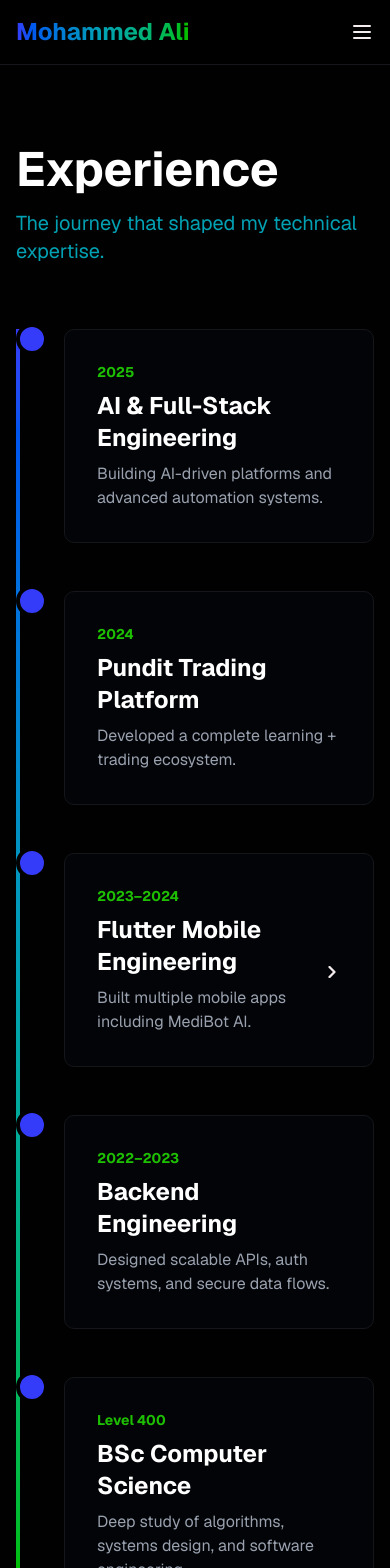
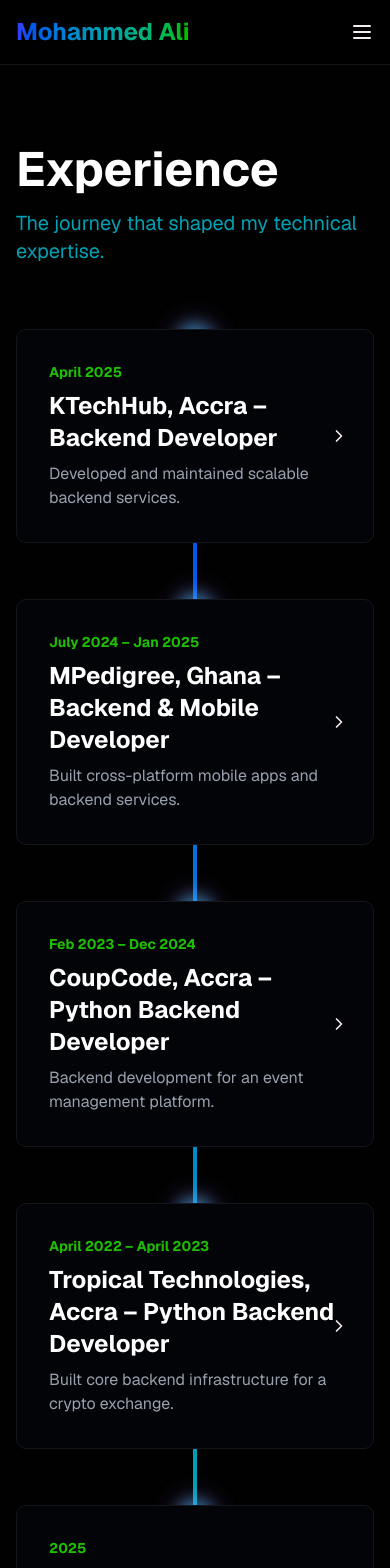
Before and after one commit to Pundit4Real/mohammed-ali-portfolio, a Next.js app: page /experience in a window 390 px wide. Shown: the top 1568 px of the page. Built offline with nearby package versions, Linux system fonts and the light colour scheme.

Commit message:
ref; done

```diff
--- a/app/experience/page.tsx
+++ b/app/experience/page.tsx
@@ -6,48 +6,80 @@ import { useState } from "react"
 import { ChevronRight } from "lucide-react"
 
 export default function Experience() {
-  const [expandedIndex, setExpandedIndex] = useState<number | null>(null)
+  const [hoveredIndex, setHoveredIndex] = useState<number | null>(null)
 
   const timeline = [
+    {
+      year: "April 2025",
+      title: "KTechHub, Accra – Backend Developer",
+      description: "Developed and maintained scalable backend services.",
+      details:
+        "• Developed and maintained backend services using Python, Django, and FastAPI, ensuring scalability, security, and high performance.\n• Designed and implemented RESTful APIs to enable seamless integration with frontend applications and third-party services.",
+      skills: ["Python", "Django", "FastAPI", "REST APIs", "PostgreSQL", "AWS"],
+    },
+    {
+      year: "July 2024 – Jan 2025",
+      title: "MPedigree, Ghana – Backend & Mobile Developer",
+      description: "Built cross-platform mobile apps and backend services.",
+      details:
+        "• Led the development of mobile applications using Flutter, achieving 100% cross-platform compatibility and delivering high-quality, intuitive user interfaces.\n• Contributed to backend development for the Signets platform, leveraging Python for robust server-side logic and implementing RESTful APIs.",
+      skills: ["Flutter", "Dart", "Python", "REST APIs", "SQLite", "Firebase"],
+    },
+    {
+      year: "Feb 2023 – Dec 2024",
+      title: "CoupCode, Accra – Python Backend Developer",
+      description: "Backend development for an event management platform.",
+      details:
+        "• Contributed to backend development for an event management platform, leveraging Python for robust server-side logic and implementing RESTful APIs.\n• Collaborated closely with frontend peers to ensure seamless integration, enhancing user experience and data flow.",
+      skills: ["Python", "FastAPI", "REST APIs", "PostgreSQL", "Redis", "Docker"],
+    },
+    {
+      year: "April 2022 – April 2023",
+      title: "Tropical Technologies, Accra – Python Backend Developer",
+      description: "Built core backend infrastructure for a crypto exchange.",
+      details:
+        "• Developed core backend infrastructure for a user-centric crypto exchange using Python, ensuring real-time data processing and optimal performance.\n• Collaborated with DevOps and frontend teams to deploy and maintain the platform, contributing to a user-friendly trading environment.",
+      skills: ["Python", "FastAPI", "WebSockets", "PostgreSQL", "Docker", "AWS"],
+    },
     {
       year: "2025",
       title: "AI & Full-Stack Engineering",
       description: "Building AI-driven platforms and advanced automation systems.",
       details:
         "Leading development of enterprise AI solutions with focus on machine learning pipelines, natural language processing, and intelligent automation. Architecting microservices infrastructure and implementing real-time data processing systems.",
-      skills: ["Python", "TensorFlow", "Node.js", "PostgreSQL", "AWS"],
+      skills: ["Python", "TensorFlow", "Node.js", "PostgreSQL", "AWS", "NLP", "ML Models"],
     },
     {
       year: "2024",
       title: "Pundit Trading Platform",
       description: "Developed a complete learning + trading ecosystem.",
       details:
-        "Full-stack development of fintech platform including real-time market data integration, portfolio management systems, and educational content delivery. Implemented secure payment processing and compliance frameworks.",
-      skills: ["React", "Node.js", "Docker", "Stripe API", "WebSockets"],
+        "Full-stack development of a fintech platform including real-time market data integration, portfolio management systems, and educational content delivery. Implemented secure payment processing, dashboards, and compliance frameworks.",
+      skills: ["React", "Node.js", "Docker", "Stripe API", "WebSockets", "Chart.js", "AWS"],
     },
     {
       year: "2023–2024",
       title: "Flutter Mobile Engineering",
       description: "Built multiple mobile apps including MediBot AI.",
       details:
-        "Developed cross-platform mobile applications with focus on healthcare technology. Created MediBot AI for medical consultations using NLP. Implemented offline-first architecture and real-time synchronization.",
-      skills: ["Flutter", "Dart", "Firebase", "REST APIs", "SQLite"],
+        "Developed cross-platform mobile applications with focus on healthcare technology. Created MediBot AI for medical consultations using NLP. Implemented offline-first architecture, real-time synchronization, and seamless UX.",
+      skills: ["Flutter", "Dart", "Firebase", "REST APIs", "SQLite", "React Native"],
     },
     {
       year: "2022–2023",
       title: "Backend Engineering",
-      description: "Designed scalable APIs, auth systems, and secure data flows.",
+      description: "Designed scalable APIs, authentication, and secure data flows.",
       details:
-        "Architected scalable backend systems handling millions of requests daily. Implemented OAuth 2.0, JWT authentication, and role-based access control. Optimized database queries and designed caching strategies for high-performance applications.",
-      skills: ["Express.js", "MongoDB", "Redis", "GraphQL", "JWT"],
+        "Architected backend systems handling millions of requests daily. Implemented OAuth2, JWT authentication, role-based access control, optimized queries, and caching strategies for high-performance applications.",
+      skills: ["Express.js", "MongoDB", "Redis", "GraphQL", "JWT", "FastAPI"],
     },
     {
       year: "Level 400",
       title: "BSc Computer Science",
       description: "Deep study of algorithms, systems design, and software engineering.",
       details:
-        "Comprehensive computer science curriculum covering data structures, algorithms, operating systems, database design, software engineering principles, and network architecture. Developed strong foundation in computational thinking and problem-solving.",
-      skills: ["Algorithms", "Data Structures", "System Design", "OOP", "Databases"],
+        "Comprehensive curriculum covering data structures, algorithms, operating systems, database design, software engineering principles, and network architecture. Built strong foundation in computational thinking and problem-solving.",
+      skills: ["Algorithms", "Data Structures", "OOP", "System Design", "Databases", "Python", "Flutter", "React"],
     },
   ]
 
@@ -56,36 +88,53 @@ export default function Experience() {
       <Navbar />
 
       <section className="flex-1 py-20 px-4">
-        <div className="max-w-4xl mx-auto">
+        <div className="max-w-4xl mx-auto relative">
           <h1 className="text-5xl md:text-6xl font-bold text-white mb-4">Experience</h1>
           <p className="text-xl text-secondary mb-16">The journey that shaped my technical expertise.</p>
 
-          <div className="relative">
-            {/* Timeline line */}
-            <div className="absolute left-0 md:left-1/2 w-1 h-full bg-gradient-to-b from-primary via-secondary to-accent transform md:-translate-x-1/2" />
+          {/* Timeline Container */}
+          <div className="relative max-w-4xl mx-auto pb-12">
+            {/* Timeline Line (contained, no overflow) */}
+            <div className="absolute left-1/2 transform -translate-x-1/2 w-1 h-[calc(100%-3rem)] bg-gradient-to-b from-primary via-secondary to-accent rounded-full pointer-events-none" />
 
-            <div className="space-y-12 relative">
+            <div className="space-y-14 relative">
               {timeline.map((item, index) => (
-                <div key={index} className={`md:flex ${index % 2 === 0 ? "md:flex-row" : "md:flex-row-reverse"}`}>
-                  <div className="md:w-1/2 md:px-8">
-                    <div className="absolute left-0 md:left-1/2 w-8 h-8 rounded-full border-4 border-background bg-primary transform md:-translate-x-1/2 -translate-y-1.5" />
                 <div
-                      onClick={() => setExpandedIndex(expandedIndex === index ? null : index)}
-                      className="ml-12 md:ml-0 bg-card border border-border rounded-lg p-8 cursor-pointer transition-all duration-300 hover:border-primary hover:shadow-lg hover:shadow-primary/20 group"
+                  key={index}
+                  className={`relative md:flex ${index % 2 === 0 ? "md:flex-row" : "md:flex-row-reverse"}`}
                 >
-                      <div className="text-accent font-bold text-sm mb-2 group-hover:text-secondary transition-colors">
-                        {item.year}
-                      </div>
-                      <h3 className="text-2xl font-bold text-white mb-2 group-hover:text-primary transition-colors">
+                {/* Circular marker with dynamic gradient glow */}
+                <span
+                  className="absolute left-1/2 w-7 h-7 rounded-full border-4 border-background transform -translate-x-1/2 z-10 bg-gradient-to-b from-primary via-secondary to-accent shadow-[0_0_20px_6px_rgba(56,189,248,0.4)] animate-[glowPulse_3s_ease-in-out_infinite]"
+                ></span>
+
+                  {/* Experience card */}
+                  <div
+                    className={`relative md:w-1/2 md:px-8 ${
+                      index % 2 === 0 ? "md:text-right md:pr-12" : "md:text-left md:pl-12"
+                    }`}
+                  >
+                    <div
+                      className="relative z-10 bg-card border border-border rounded-lg p-8 cursor-pointer transition-all duration-300 hover:border-primary hover:shadow-lg hover:shadow-primary/20"
+                      onMouseEnter={() => setHoveredIndex(index)}
+                      onMouseLeave={() => setHoveredIndex(null)}
+                    >
+                      <div className="text-accent font-bold text-sm mb-2">{item.year}</div>
+                      <h3 className="text-2xl font-bold text-white mb-2 hover:text-primary transition-colors duration-300">
                         {item.title}
                       </h3>
                       <p className="text-gray-400">{item.description}</p>
 
-                      {/* Expanded Content */}
-                      {expandedIndex === index && (
-                        <div className="mt-6 pt-6 border-t border-border space-y-4 animate-in fade-in duration-300">
-                          <p className="text-gray-300">{item.details}</p>
-                          <div className="flex flex-wrap gap-2">
+                      {/* Hover details (only when hovering directly on card) */}
+                      <div
+                        className={`transition-all duration-500 ease-in-out overflow-hidden ${
+                          hoveredIndex === index
+                            ? "max-h-[500px] opacity-100 mt-6 pt-6 border-t border-border"
+                            : "max-h-0 opacity-0"
+                        }`}
+                      >
+                        <p className="text-gray-300 whitespace-pre-line">{item.details}</p>
+                        <div className="flex flex-wrap gap-2 mt-4">
                           {item.skills.map((skill, i) => (
                             <span
                               key={i}
@@ -96,13 +145,14 @@ export default function Experience() {
                           ))}
                         </div>
                       </div>
-                      )}
 
-                      {/* Chevron Icon */}
-                      <div className="absolute right-8 top-1/2 transform -translate-y-1/2 md:hidden">
+                      {/* Chevron (mobile) */}
+                      <div className="absolute right-6 top-1/2 transform -translate-y-1/2 md:hidden">
                         <ChevronRight
                           size={20}
-                          className={`transition-transform duration-300 ${expandedIndex === index ? "rotate-90" : ""}`}
+                          className={`transition-transform duration-300 ${
+                            hoveredIndex === index ? "rotate-90" : ""
+                          }`}
                         />
                       </div>
                     </div>
@@ -112,11 +162,11 @@ export default function Experience() {
             </div>
           </div>
 
-          {/* Info Box */}
+          {/* Closing section */}
           <div className="mt-20 p-8 bg-gradient-to-r from-primary/10 via-secondary/10 to-accent/10 border border-border rounded-lg">
-            <h3 className="text-xl font-semibold text-white mb-2">Click on any card to see more details</h3>
+            <h3 className="text-xl font-semibold text-white mb-2">Hover or tap any card to see full details</h3>
             <p className="text-gray-400">
-              Explore the full scope of projects and technical skills involved in each experience.
+              Explore the full scope of projects, roles, and technical skills involved in each experience.
             </p>
           </div>
         </div>
--- a/app/services/page.tsx
+++ b/app/services/page.tsx
@@ -1,38 +1,51 @@
 import { Navbar } from "@/components/navbar"
 import { Footer } from "@/components/footer"
 import { Cpu, Code, Smartphone, Shield, Cloud, Cog } from "lucide-react"
+import Link from "next/link"
 
 export default function Services() {
   const services = [
     {
+      id: "ai-model-development",
       icon: Cpu,
       title: "AI Model Development",
-      description: "Custom AI systems, NLP, chatbots, automation pipelines.",
+      description: "Custom AI systems, NLP, chatbots, and automation pipelines tailored to your business needs.",
+      detail: "We build, train, and deploy AI solutions including natural language processing, intelligent chatbots, and workflow automation to optimize operations and enhance user experiences.",
     },
     {
+      id: "web-development",
       icon: Code,
       title: "Web Development",
-      description: "Django & FastAPI apps, dashboards, APIs, analytics platforms.",
+      description: "Django & FastAPI apps, dashboards, APIs, and analytics platforms.",
+      detail: "Full-stack web development services creating scalable backend systems, interactive dashboards, and powerful APIs with modern frameworks like Django, FastAPI, and React.",
     },
     {
+      id: "mobile-apps",
       icon: Smartphone,
       title: "Mobile Apps",
       description: "High-quality Flutter apps with clean UI/UX.",
+      detail: "Cross-platform mobile applications built with Flutter, focusing on smooth performance, intuitive design, and seamless user experience for iOS and Android.",
     },
     {
+      id: "blockchain-development",
       icon: Shield,
       title: "Blockchain Development",
       description: "Smart contracts, DID systems, decentralized applications.",
+      detail: "Secure and decentralized solutions using blockchain technology, including smart contracts, decentralized identity (DID) systems, and Web3 integrations.",
     },
     {
+      id: "cloud-deployment",
       icon: Cloud,
       title: "Cloud Deployment",
-      description: "Docker, CI/CD, AWS hosting, scalable backends.",
+      description: "Docker, CI/CD, AWS hosting, and scalable backends.",
+      detail: "End-to-end cloud solutions with containerization, CI/CD pipelines, AWS deployment, and scalable backend architectures to ensure reliability and performance.",
     },
     {
+      id: "automation-tools",
       icon: Cog,
       title: "Automation Tools",
-      description: "Bots, scrapers, workflow automation, integrations.",
+      description: "Bots, scrapers, workflow automation, and integrations.",
+      detail: "Custom automation scripts, scrapers, and integration tools designed to streamline repetitive tasks and boost productivity across platforms.",
     },
   ]
 
@@ -40,23 +53,26 @@ export default function Services() {
     <main className="min-h-screen flex flex-col">
       <Navbar />
 
-      <section className="flex-1 py-20 px-4">
+      <section className="flex-1 py-20 px-4 bg-gradient-to-b from-background to-background/90">
         <div className="max-w-7xl mx-auto">
           <h1 className="text-5xl md:text-6xl font-bold text-white mb-4">Services</h1>
-          <p className="text-xl text-secondary mb-16">I help businesses deploy high-performance digital solutions.</p>
+          <p className="text-xl text-secondary mb-16">
+            I help businesses deploy high-performance digital solutions with AI, web, mobile, and automation technologies.
+          </p>
 
           <div className="grid md:grid-cols-2 lg:grid-cols-3 gap-8">
-            {services.map((service, index) => {
+            {services.map((service) => {
               const Icon = service.icon
               return (
-                <div
-                  key={index}
-                  className="bg-card border border-border rounded-lg p-8 hover:border-primary/50 transition-all hover:shadow-lg hover:shadow-primary/20"
+                <Link
+                  key={service.id}
+                  href={`/services/${service.id}`} // optional: detail page for each service
+                  className="group bg-card border border-border rounded-lg p-8 hover:border-primary/50 transition-all hover:shadow-lg hover:shadow-primary/20 cursor-pointer"
                 >
-                  <Icon className="w-12 h-12 text-primary mb-4" />
-                  <h3 className="text-xl font-bold text-white mb-3">{service.title}</h3>
+                  <Icon className="w-12 h-12 text-primary mb-4 group-hover:scale-110 transition-transform" />
+                  <h3 className="text-xl font-bold text-white mb-3 group-hover:text-primary transition-colors">{service.title}</h3>
                   <p className="text-gray-400">{service.description}</p>
-                </div>
+                </Link>
               )
             })}
           </div>
--- a/app/testimonials/page.tsx
+++ b/app/testimonials/page.tsx
@@ -14,7 +14,7 @@ export default function Testimonials() {
         "A brilliant engineer with strong AI intuition. Mohammed delivered exceptional results on our complex AI system. His ability to architect scalable solutions is unmatched.",
       person: "James Chen — Startup Founder",
       company: "TechFlow AI",
-      image: "/professional-headshot.jpg",
+      image: "/professional-headshot.png",
       rating: 5,
     },
     {
@@ -30,7 +30,7 @@ export default function Testimonials() {
         "His attention to system architecture is exceptional. A rare blend of technical skill and business acumen. Mohammed thinks not just about code, but about long-term scalability.",
       person: "Linda Johnson — CTO",
       company: "Digital Innovations Inc",
-      image: "/professional-headshot.jpg",
+      image: "/professional-headshot.png",
       rating: 5,
     },
     {
@@ -46,7 +46,7 @@ export default function Testimonials() {
         "Mohammed's expertise in AI and machine learning helped us transform our business processes. His insights and technical execution are top-tier. Highly professional.",
       person: "Sophia Williams — Operations Director",
       company: "Global Tech Corp",
-      image: "/professional-headshot.jpg",
+      image: "/professional-headshot.png",
       rating: 5,
     },
     {
```
Also changed, not shown: app/contact/page.tsx (+21 -17 lines), app/globals.css (+15 -0 lines), app/projects/[id]/page.tsx (+4 -22 lines), public/Pundit.JPEG (deleted). Lines whose indentation alone changed are shown as unchanged.
